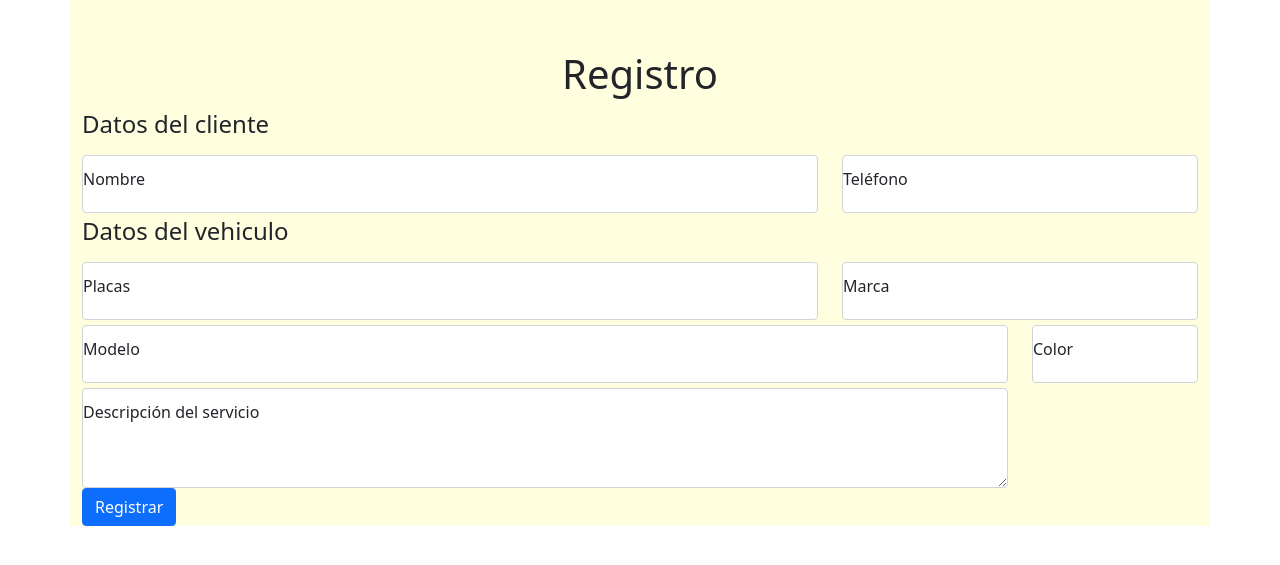
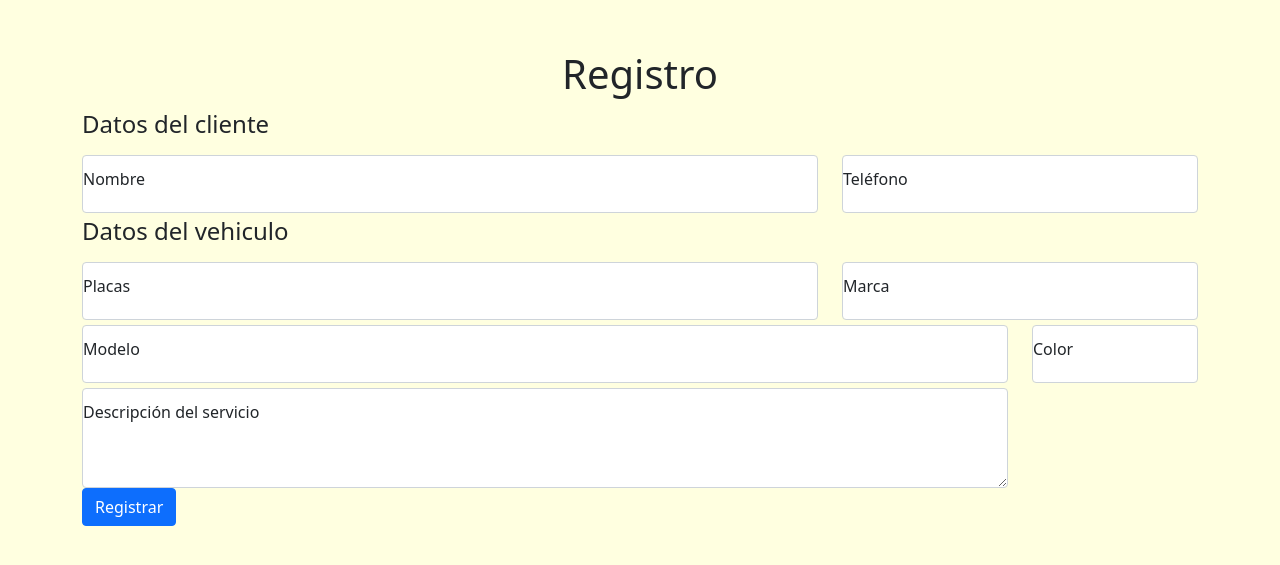
Before and after one commit to LizandroValdez/delacruzri, a PHP site: page /home.html in a window 1280 px wide. Shown: the top 565 px of the page. Run offline with PHP 8.4, Linux system fonts and the light colour scheme.

Commit message:
Cambios de estilo

```diff
--- a/Parcial 2/FormularioBoot/estiloshome.css
+++ b/Parcial 2/FormularioBoot/estiloshome.css
@@ -7,6 +7,6 @@
 h1{
     text-align: center;
 }
-.container{
+body{
     background-color: lightyellow;
 }
```
